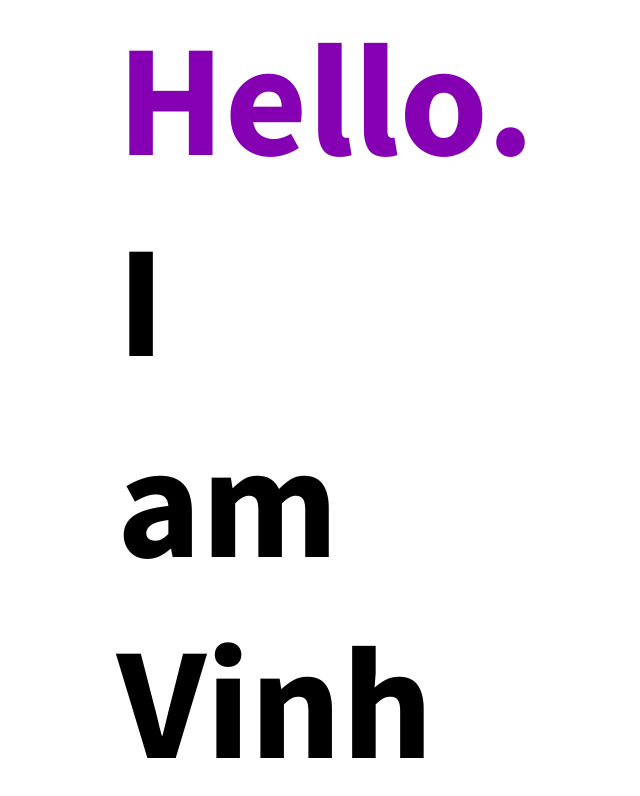
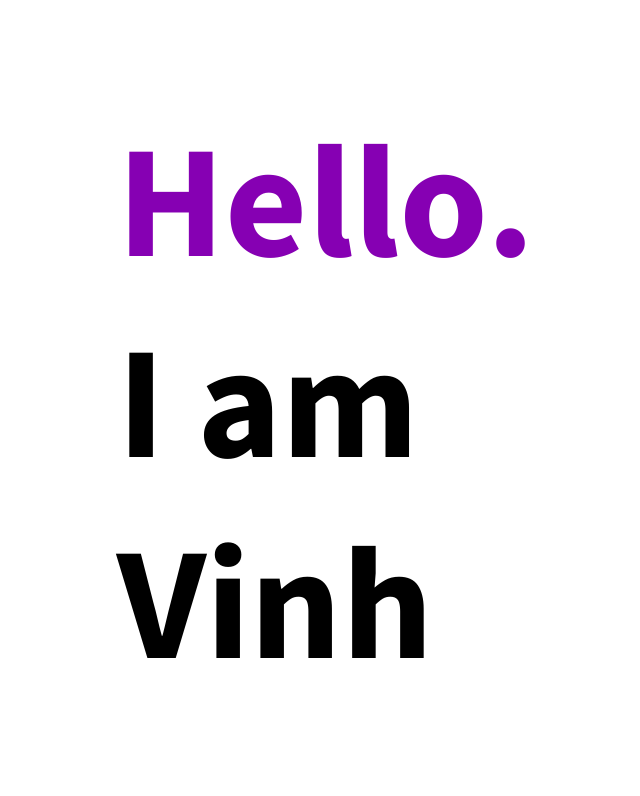
Before and after one commit to vinhbt241/my-portfolio-website, a React (Create React App) app: page / in a window 1280 px wide. Shown: the top 796 px of the page, without its empty margins (283-923 px from the left). Built offline with nearby package versions, Linux system fonts and the light colour scheme.

Commit message:
Minor fix for link container to fit content

```diff
--- a/src/styles/App.css
+++ b/src/styles/App.css
@@ -27,7 +27,7 @@ body {
 }
 
 .LinkContainer {
-  width: 23vw;
+  width: fit-content;
   margin-left: 25rem;
 
   font-size: 10em;
```
